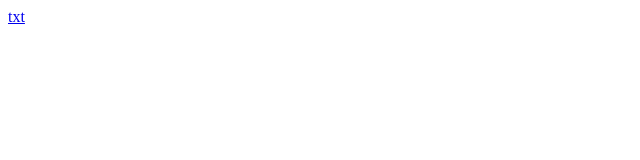
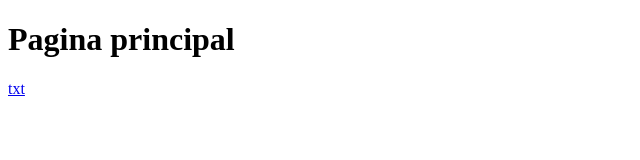
Before and after one commit to MariaJHB/taller-clase-git, a plain HTML site: page index.html in a window 1280 px wide. Shown: the whole page, without its empty margins (0-640 px from the left). Drawn offline with Linux system fonts and the light colour scheme.

Commit message:
feat: actualizar h1

```diff
--- a/index.html
+++ b/index.html
@@ -6,6 +6,7 @@
     <title>Document</title>
 </head>
 <body>
+    <h1>Pagina principal</h1>
     <a href="contacto.html">txt</a>
 </body>
 </html>
```
